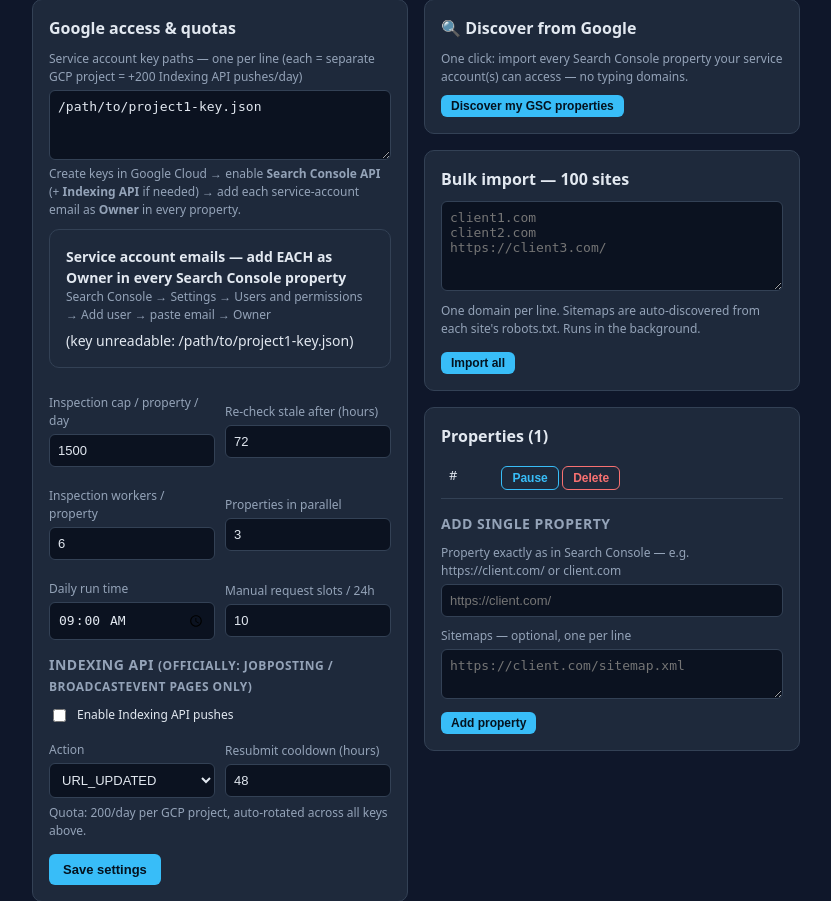
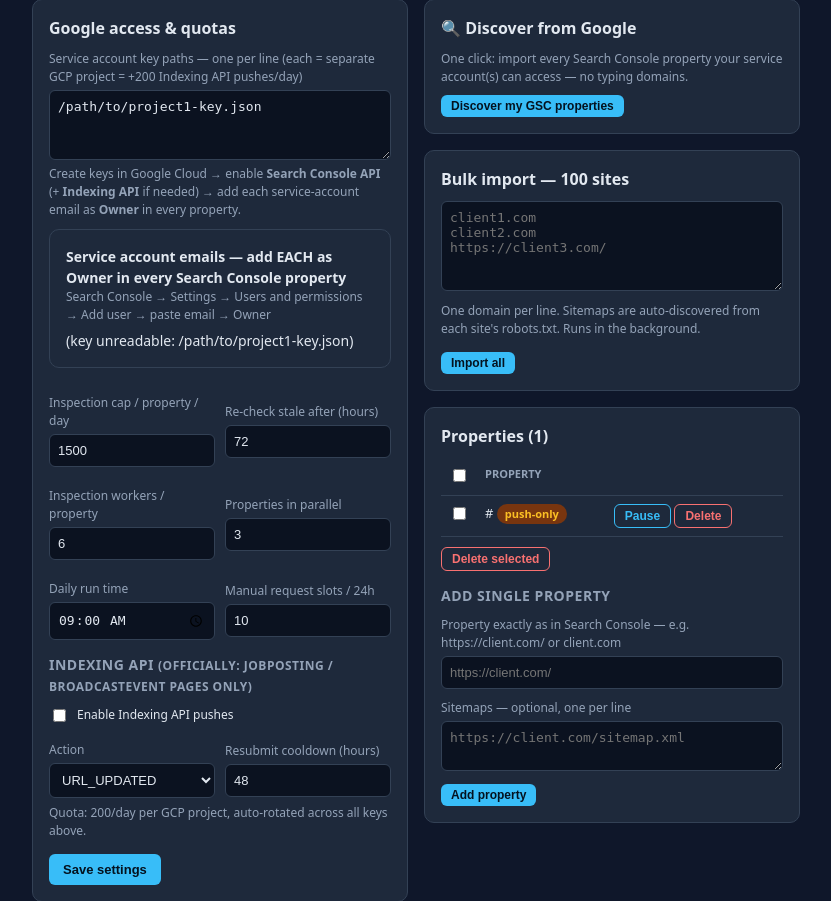
Before and after one commit to onlinequranclasses56-ops/gscpagesindexer, a Flask app: page /settings in a window 1280 px wide. Shown: the part 111-1012 px from the top of the page, without its empty margins (28-859 px from the left). Run offline with Flask 3, Linux system fonts and the light colour scheme; data comes from the database, SQL or seed files in the repository; tables that the repository leaves empty hold one stand-in row (values such as "Sample post").

Commit message:
Interactive bulk delete for properties + bulk-import guard against page URLs

```diff
--- a/app.py
+++ b/app.py
@@ -494,11 +494,46 @@
         conn.close()
 
 
+@app.post("/properties/bulk-delete")
+def bulk_delete_properties():
+    pids = request.form.getlist("pids")
+    if not pids:
+        flash("Nothing selected.", "error")
+        return redirect(url_for("settings"))
+    conn = db()
+    try:
+        n = 0
+        for pid in pids:
+            try:
+                store.delete_property(conn, int(pid))
+                n += 1
+            except (ValueError, TypeError):
+                pass
+        flash(f"Deleted {n} properties and their tracked data.", "ok" if n else "error")
+    finally:
+        conn.close()
+    return redirect(url_for("settings"))
+
+
 @app.route("/properties/bulk-import", methods=["POST"])
 def bulk_import():
     lines = [l for l in request.form.get("sites", "").splitlines() if l.strip()]
     if not lines:
         flash("Paste at least one domain.", "error")
+        return redirect(url_for("settings"))
+    # Guard: deep page URLs are not properties — skip them with guidance.
+    clean, skipped = [], 0
+    for l in lines:
+        if re.match(r"https?://[^/]+/.+", l.strip()):
+            skipped += 1
+        else:
+            clean.append(l)
+    lines = clean
+    if skipped:
+        flash(f"Skipped {skipped} lines that look like page URLs, not domains. "
+              "Bulk import is for DOMAINS — add ONE property for the site, then "
+              "paste page URLs into that property's Import URLs box.", "error")
+    if not lines:
         return redirect(url_for("settings"))
 
     def job():
--- a/templates/settings.html
+++ b/templates/settings.html
@@ -65,10 +65,13 @@
 </div>
 <div class="card">
   <h2>Properties ({{ props|length }})</h2>
+  <form id="bulkdel" method="post" action="/properties/bulk-delete"></form>
   <table>
+  <tr><th style="width:28px"><input type="checkbox" id="selall" title="Select all"></th><th>Property</th><th></th></tr>
   {% for p in props %}
     <tr>
-      <td style="word-break:break-all">{{ p.site_url }} {% if not p.active %}<span class="badge b-mut">paused</span>{% endif %}</td>
+      <td><input type="checkbox" name="pids" value="{{ p.id }}" form="bulkdel" class="psel"></td>
+      <td style="word-break:break-all">{{ p.site_url }} {% if not p.active %}<span class="badge b-mut">paused</span>{% endif %}{% if p.push_only %} <span class="badge b-warn">push-only</span>{% endif %}</td>
       <td style="white-space:nowrap">
         <form method="post" style="display:inline"><input type="hidden" name="toggle_pid" value="{{ p.id }}"><button class="btn sm ghost">{{ 'Resume' if not p.active else 'Pause' }}</button></form>
         <form method="post" style="display:inline" onsubmit="return confirm('Delete property and its data?')"><input type="hidden" name="delete_pid" value="{{ p.id }}"><button class="btn sm danger">Delete</button></form>
@@ -76,6 +79,28 @@
     </tr>
   {% endfor %}
   </table>
+  <div class="row" style="margin-top:10px;align-items:center;gap:10px">
+    <button class="btn sm danger" form="bulkdel" id="bulkdelbtn" disabled
+      onclick="return confirm('Delete ALL selected properties and their tracked data? This cannot be undone.')">Delete selected</button>
+    <span class="mut" id="selcount"></span>
+  </div>
+  <script>
+  (function(){
+    const selall = document.getElementById('selall');
+    const btn = document.getElementById('bulkdelbtn');
+    const cnt = document.getElementById('selcount');
+    const boxes = () => Array.from(document.querySelectorAll('.psel'));
+    function refresh(){
+      const all = boxes(), n = all.filter(b => b.checked).length;
+      btn.disabled = !n;
+      cnt.textContent = n ? n + ' selected' : '';
+      if (selall){ selall.checked = n > 0 && n === all.length; selall.indeterminate = n > 0 && n < all.length; }
+    }
+    if (selall) selall.addEventListener('click', () => boxes().forEach(b => b.checked = selall.checked));
+    document.addEventListener('change', e => { if (e.target.classList && e.target.classList.contains('psel')) refresh(); });
+    refresh();
+  })();
+  </script>
   <h3>Add single property</h3>
   <form method="post">
     <label>Property exactly as in Search Console — e.g. https://client.com/ or client.com</label>
```
